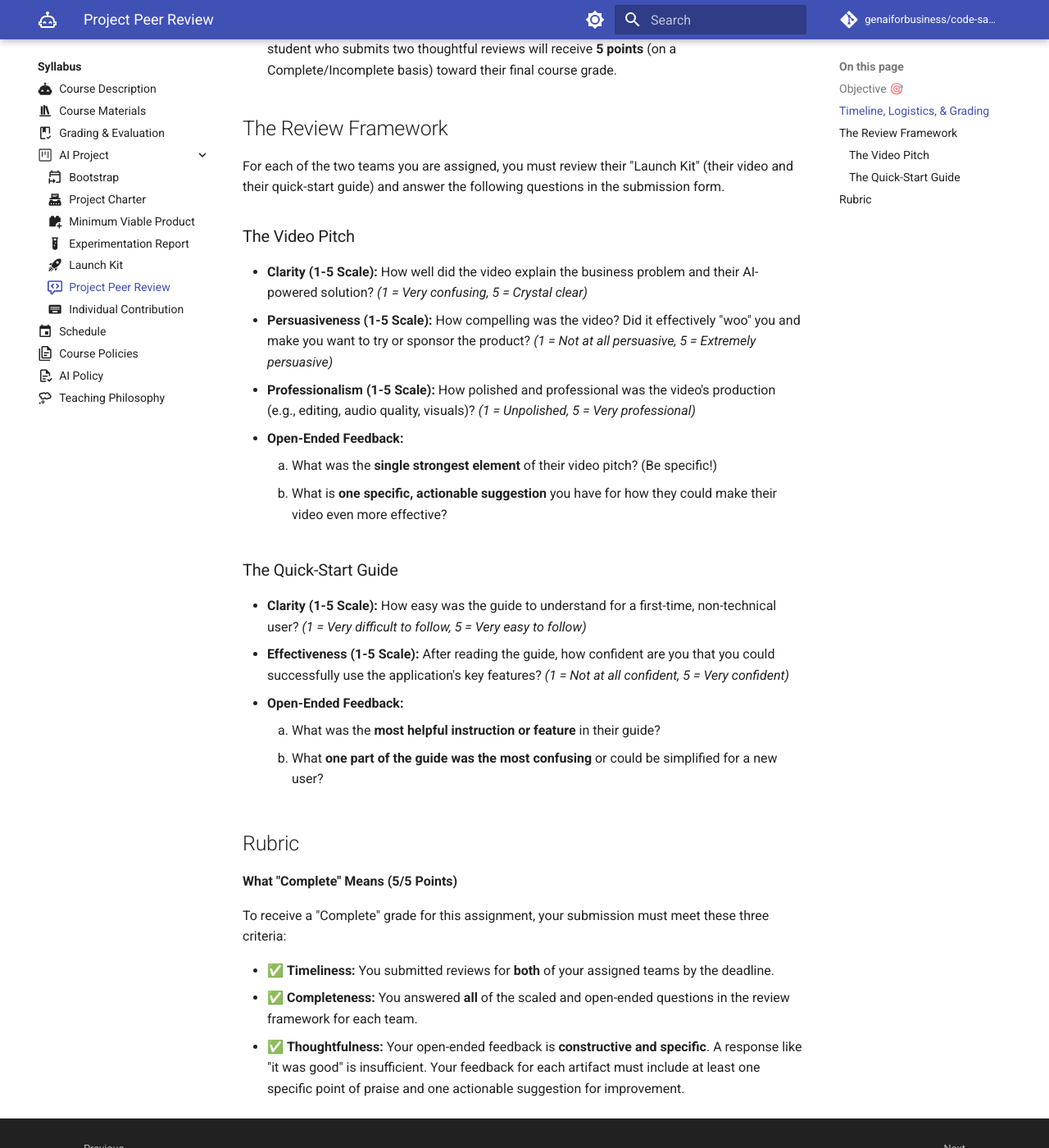
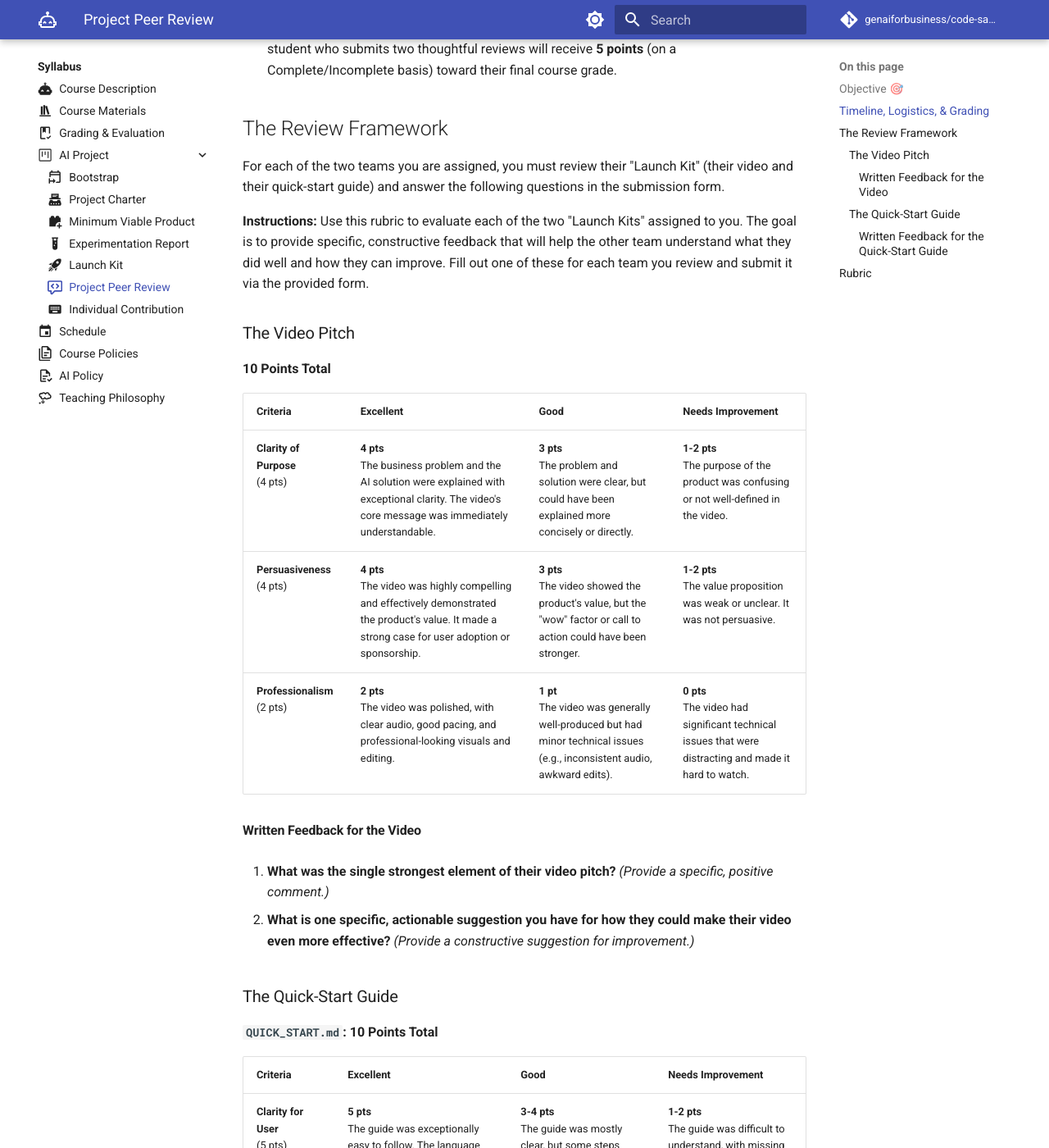
Before and after one commit to genaiforbusiness/genaiforbusiness.github.io, an MkDocs documentation site: the page built from docs/syllabus/ai-project/peer-review.md, in a window 1280 px wide and 1400 px high, scrolled down 767 px. Shown: the whole window at 82% size. Built offline with MkDocs 1.6.1 and Material for MkDocs 9.7.7, drawn with Linux system fonts in a browser that asks for light colours; comment, search, counter and statistics services are not loaded; some of the changed text lies outside the part shown.

Commit message:
fix in-page nav headers

```diff
--- a/docs/syllabus/ai-project/peer-review.md
+++ b/docs/syllabus/ai-project/peer-review.md
@@ -26,29 +26,42 @@ This exercise provides a structured opportunity to:
 
 For each of the two teams you are assigned, you must review their "Launch Kit" (their video and their quick-start guide) and answer the following questions in the submission form.
 
+**Instructions:** Use this rubric to evaluate each of the two "Launch Kits" assigned to you. The goal is to provide specific, constructive feedback that will help the other team understand what they did well and how they can improve. Fill out one of these for each team you review and submit it via the provided form.
+
+
 ### The Video Pitch
+**10 Points Total**
 
-* **Clarity (1-5 Scale):** How well did the video explain the business problem and their AI-powered solution?
-    *(1 = Very confusing, 5 = Crystal clear)*
-* **Persuasiveness (1-5 Scale):** How compelling was the video? Did it effectively "woo" you and make you want to try or sponsor the product?
-    *(1 = Not at all persuasive, 5 = Extremely persuasive)*
-* **Professionalism (1-5 Scale):** How polished and professional was the video's production (e.g., editing, audio quality, visuals)?
-    *(1 = Unpolished, 5 = Very professional)*
+| Criteria | Excellent | Good | Needs Improvement |
+| :--- | :--- | :--- | :--- |
+| **Clarity of Purpose**<br/>(4 pts) | **4 pts**<br/>The business problem and the AI solution were explained with exceptional clarity. The video's core message was immediately understandable. | **3 pts**<br/>The problem and solution were clear, but could have been explained more concisely or directly. | **1-2 pts**<br/>The purpose of the product was confusing or not well-defined in the video. |
+| **Persuasiveness**<br/>(4 pts) | **4 pts**<br/>The video was highly compelling and effectively demonstrated the product's value. It made a strong case for user adoption or sponsorship. | **3 pts**<br/>The video showed the product's value, but the "wow" factor or call to action could have been stronger. | **1-2 pts**<br/>The value proposition was weak or unclear. It was not persuasive. |
+| **Professionalism**<br/>(2 pts) | **2 pts**<br/>The video was polished, with clear audio, good pacing, and professional-looking visuals and editing. | **1 pt**<br/>The video was generally well-produced but had minor technical issues (e.g., inconsistent audio, awkward edits). | **0 pts**<br/>The video had significant technical issues that were distracting and made it hard to watch. |
 
-* **Open-Ended Feedback:**
-    1.  What was the **single strongest element** of their video pitch? (Be specific!)
-    2.  What is **one specific, actionable suggestion** you have for how they could make their video even more effective?
+#### Written Feedback for the Video
+
+1.  **What was the single strongest element of their video pitch?**
+    *(Provide a specific, positive comment.)*
+
+2.  **What is one specific, actionable suggestion you have for how they could make their video even more effective?**
+    *(Provide a constructive suggestion for improvement.)*
+
 
 ### The Quick-Start Guide
 
-* **Clarity (1-5 Scale):** How easy was the guide to understand for a first-time, non-technical user?
-    *(1 = Very difficult to follow, 5 = Very easy to follow)*
-* **Effectiveness (1-5 Scale):** After reading the guide, how confident are you that you could successfully use the application's key features?
-    *(1 = Not at all confident, 5 = Very confident)*
+**`QUICK_START.md`: 10 Points Total**
 
-* **Open-Ended Feedback:**
-    1.  What was the **most helpful instruction or feature** in their guide?
-    2.  What **one part of the guide was the most confusing** or could be simplified for a new user?
+| Criteria | Excellent | Good | Needs Improvement |
+| :--- | :--- | :--- | :--- |
+| **Clarity for User**<br/>(5 pts) | **5 pts**<br/>The guide was exceptionally easy to follow. The language was simple, clear, and perfectly suited for a non-technical first-time user. | **3-4 pts**<br/>The guide was mostly clear, but some steps might be slightly confusing or contained minor jargon. | **1-2 pts**<br/>The guide was difficult to understand, with missing steps, confusing language, or technical jargon. |
+| **Effectiveness**<br/>(5 pts) | **5 pts**<br/>After reading the guide, I feel very confident I could use the app's key features successfully and without frustration. | **3-4 pts**<br/>After reading the guide, I am fairly confident I could use the app, but I might still have a few questions. | **1-2 pts**<br/>After reading the guide, I am still unsure how to perform the core tasks described. |
+
+#### Written Feedback for the Quick-Start Guide
+1.  **What was the most helpful instruction or feature in their guide?**
+    *(Provide a specific, positive comment.)*
+
+2.  **What one part of the guide was the most confusing or could be simplified for a new user?**
+    *(Provide a constructive suggestion for improvement.)*
 
 
 ## Rubric
```
Also changed, not shown: other parts of docs/syllabus/ai-project/peer-review.md (+1 -1 lines), docs/syllabus/ai-project/bootstrap.md (+57 -49 lines), docs/syllabus/ai-project/individual-contribution.md (+4 -7 lines), docs/syllabus/ai-project/launch-kit.md (+2 -2 lines).
